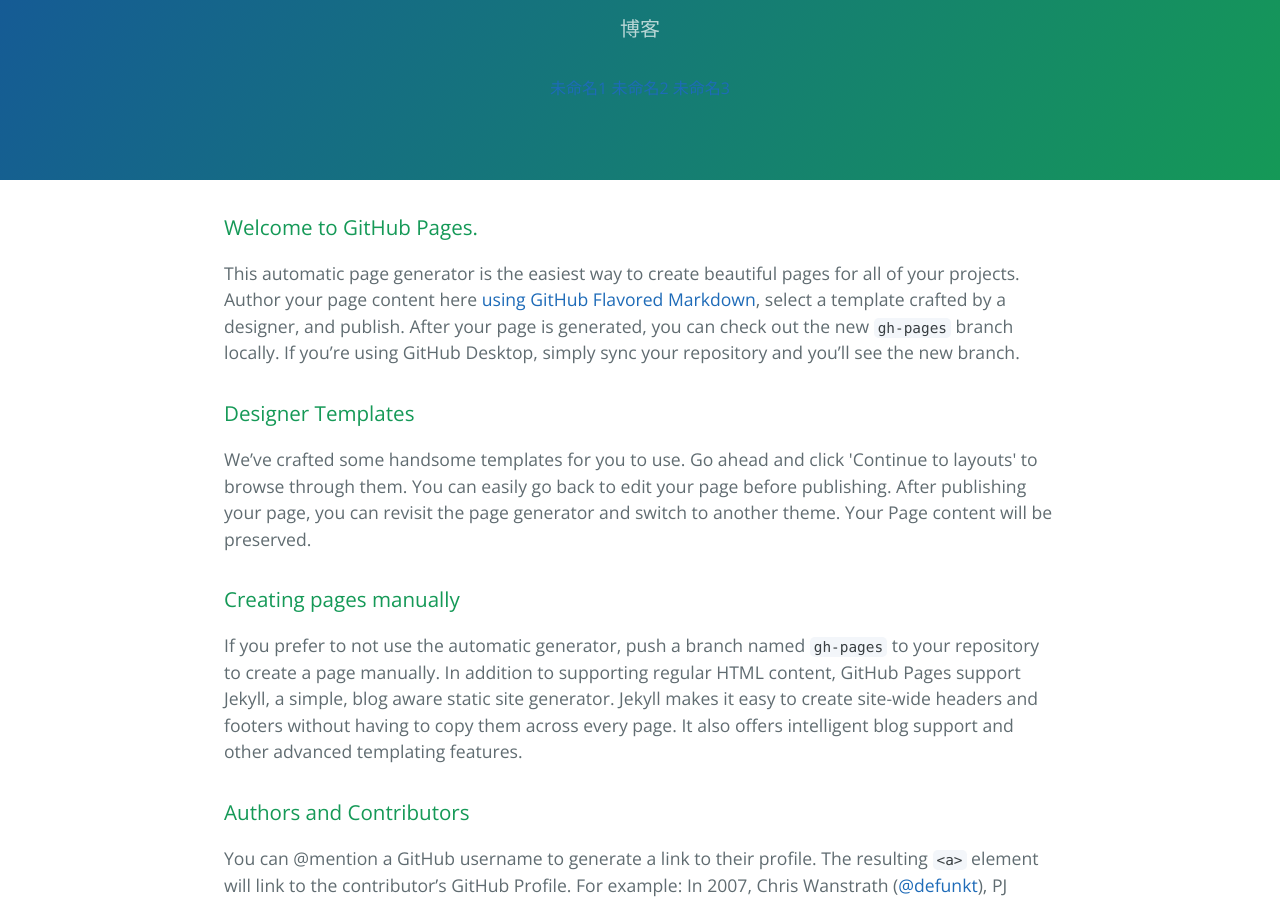
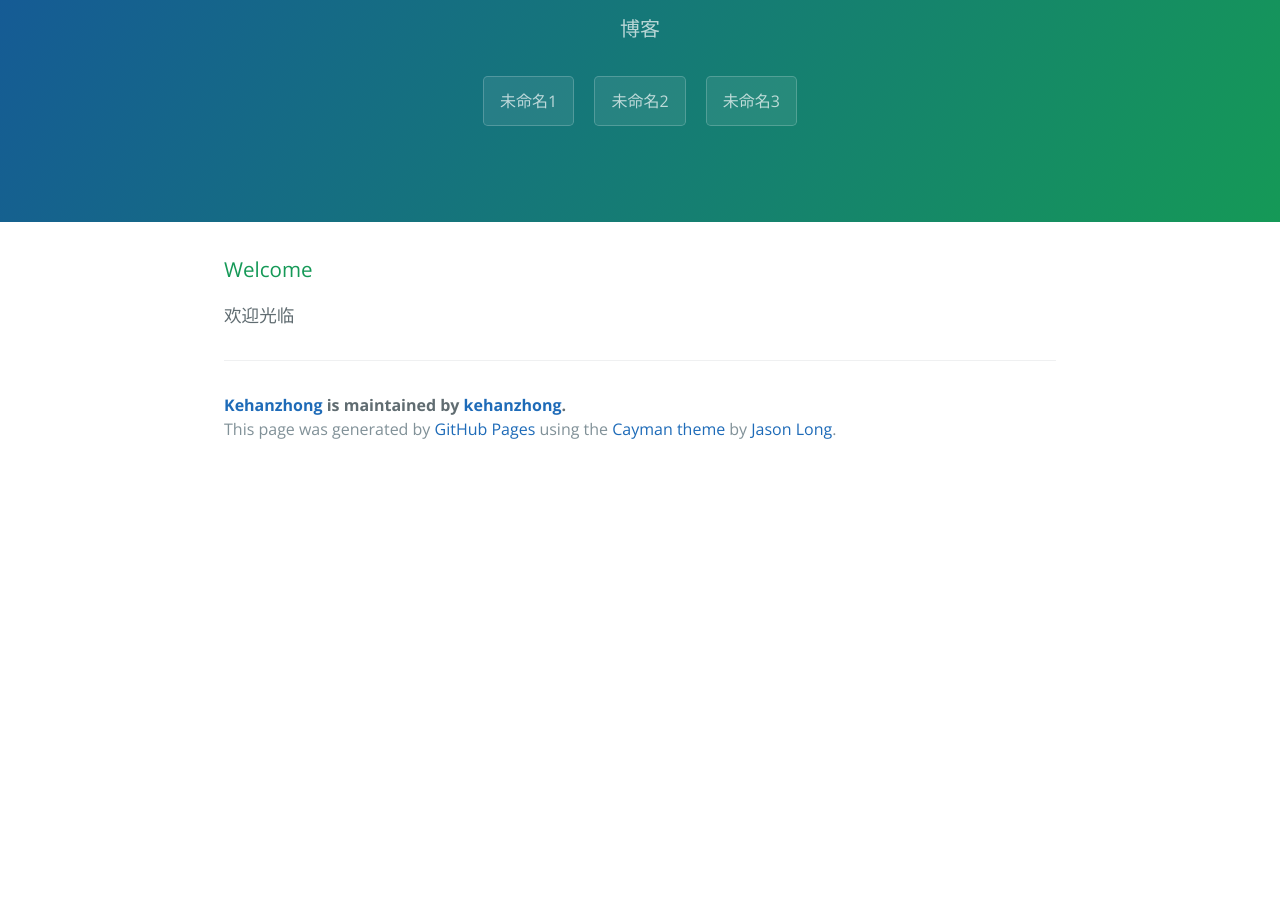
Before and after one commit to kehanzhong/kehanzhong, a plain HTML site: page index.html in a window 1280 px wide. Shown: the part 161-1060 px from the top of the page. After the commit the page ends 800 px from the top, so only its background shows below. Drawn offline with nearby package versions, Linux system fonts and the light colour scheme.

Commit message:
Update index.html

```diff
--- a/index.html
+++ b/index.html
@@ -13,36 +13,17 @@
     <section class="page-header">
       <h1 class="project-name">Kehanzhong</h1>
       <h2 class="project-tagline">博客</h2>
-      <a href="#">未命名1</a>
-	    <a href="#">未命名2</a>
-	    <a href="#">未命名3</a>
+      <a href="#" class="btn">未命名1</a>
+      <a href="#" class="btn">未命名2</a>
+      <a href="#" class="btn">未命名3</a>
     </section>
 
     <section class="main-content">
       <h3>
-<a id="welcome-to-github-pages" class="anchor" href="#welcome-to-github-pages" aria-hidden="true"><span aria-hidden="true" class="octicon octicon-link"></span></a>Welcome to GitHub Pages.</h3>
+<a id="welcome-to-github-pages" class="anchor" href="#welcome-to-github-pages" aria-hidden="true"><span aria-hidden="true" class="octicon octicon-link"></span></a>Welcome</h3>
 
-<p>This automatic page generator is the easiest way to create beautiful pages for all of your projects. Author your page content here <a href="https://guides.github.com/features/mastering-markdown/">using GitHub Flavored Markdown</a>, select a template crafted by a designer, and publish. After your page is generated, you can check out the new <code>gh-pages</code> branch locally. If you’re using GitHub Desktop, simply sync your repository and you’ll see the new branch.</p>
+<p>欢迎光临</p>
 
-<h3>
-<a id="designer-templates" class="anchor" href="#designer-templates" aria-hidden="true"><span aria-hidden="true" class="octicon octicon-link"></span></a>Designer Templates</h3>
-
-<p>We’ve crafted some handsome templates for you to use. Go ahead and click 'Continue to layouts' to browse through them. You can easily go back to edit your page before publishing. After publishing your page, you can revisit the page generator and switch to another theme. Your Page content will be preserved.</p>
-
-<h3>
-<a id="creating-pages-manually" class="anchor" href="#creating-pages-manually" aria-hidden="true"><span aria-hidden="true" class="octicon octicon-link"></span></a>Creating pages manually</h3>
-
-<p>If you prefer to not use the automatic generator, push a branch named <code>gh-pages</code> to your repository to create a page manually. In addition to supporting regular HTML content, GitHub Pages support Jekyll, a simple, blog aware static site generator. Jekyll makes it easy to create site-wide headers and footers without having to copy them across every page. It also offers intelligent blog support and other advanced templating features.</p>
-
-<h3>
-<a id="authors-and-contributors" class="anchor" href="#authors-and-contributors" aria-hidden="true"><span aria-hidden="true" class="octicon octicon-link"></span></a>Authors and Contributors</h3>
-
-<p>You can @mention a GitHub username to generate a link to their profile. The resulting <code>&lt;a&gt;</code> element will link to the contributor’s GitHub Profile. For example: In 2007, Chris Wanstrath (<a href="https://github.com/defunkt" class="user-mention">@defunkt</a>), PJ Hyett (<a href="https://github.com/pjhyett" class="user-mention">@pjhyett</a>), and Tom Preston-Werner (<a href="https://github.com/mojombo" class="user-mention">@mojombo</a>) founded GitHub.</p>
-
-<h3>
-<a id="support-or-contact" class="anchor" href="#support-or-contact" aria-hidden="true"><span aria-hidden="true" class="octicon octicon-link"></span></a>Support or Contact</h3>
-
-<p>Having trouble with Pages? Check out our <a href="https://help.github.com/pages">documentation</a> or <a href="https://github.com/contact">contact support</a> and we’ll help you sort it out.</p>
 
       <footer class="site-footer">
         <span class="site-footer-owner"><a href="https://github.com/kehanzhong/kehanzhong">Kehanzhong</a> is maintained by <a href="https://github.com/kehanzhong">kehanzhong</a>.</span>
```
